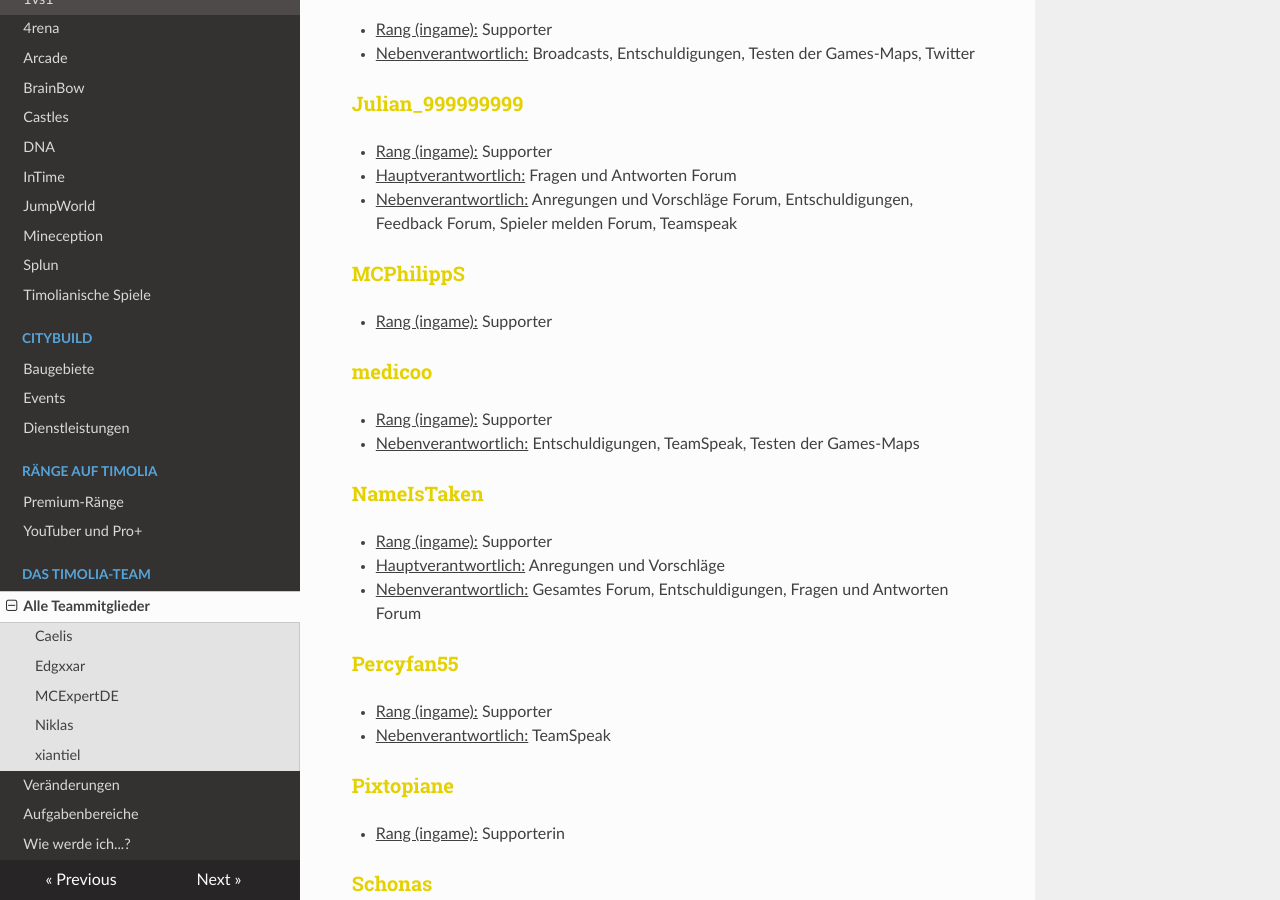
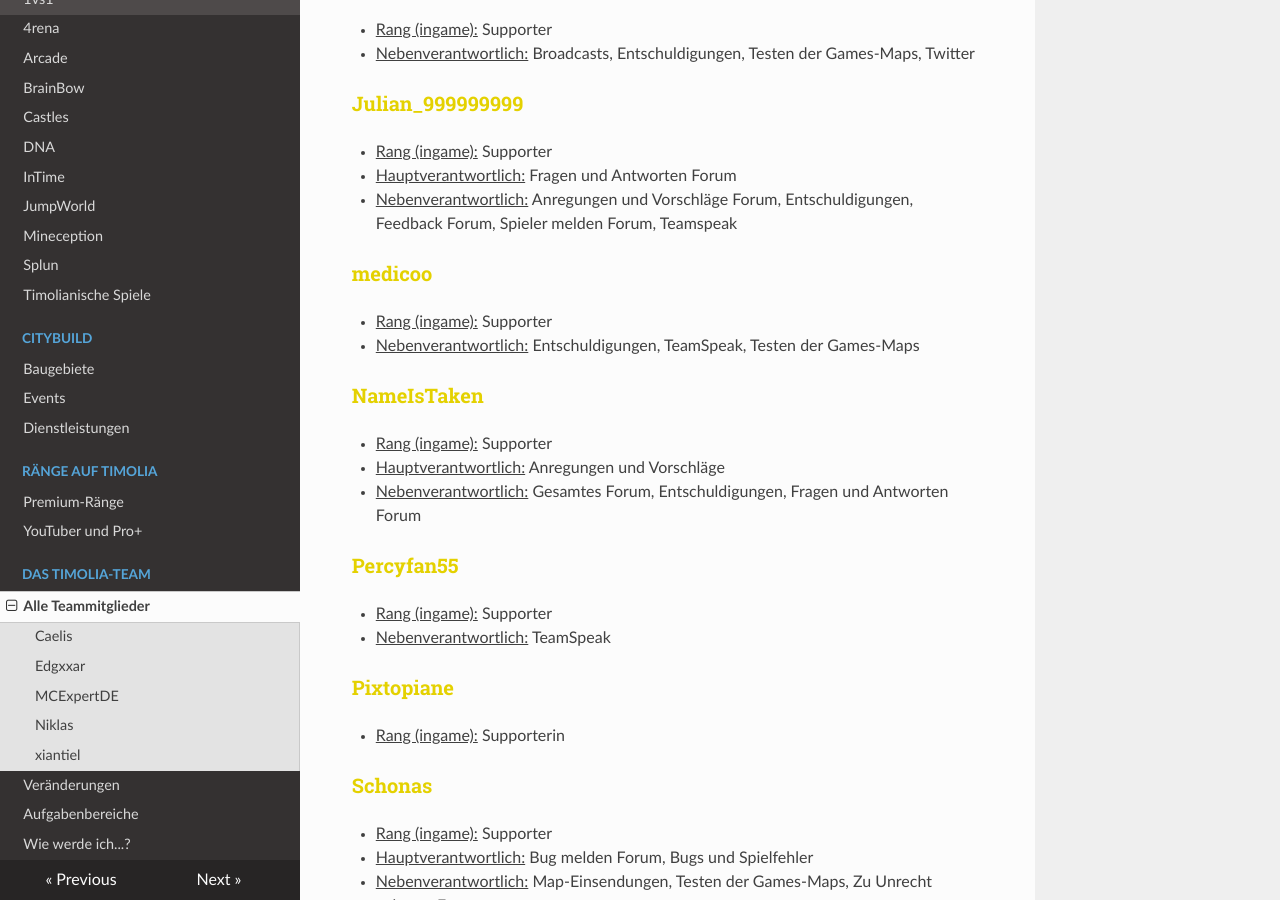
Before and after one commit to TimoliaDE/HowTo, an MkDocs documentation site: the page built from docs/team/members.md, in a window 1280 px wide and 900 px high, scrolled down 5687 px. Built offline with MkDocs 1.6.1, drawn with Linux system fonts in a browser that asks for light colours; nearby versions of some CDN libraries; old or Windows-style settings are respelled for this version of MkDocs.

Commit message:
Update members.md

```diff
--- a/docs/team/members.md
+++ b/docs/team/members.md
@@ -185,9 +185,6 @@ Sie stehen für alle grundlegenden Fragen und Reports zur Verfügung und sind di
 - <u>Hauptverantwortlich:</u> Fragen und Antworten Forum
 - <u>Nebenverantwortlich:</u> Anregungen und Vorschläge Forum, Entschuldigungen, Feedback Forum, Spieler melden Forum, Teamspeak
 
-###<strong><span style="color:#E4D100">MCPhilippS</span></strong>
-- <u>Rang (ingame):</u> Supporter
-
 ###<strong><span style="color:#E4D100">medicoo</span></strong>
 - <u>Rang (ingame):</u> Supporter
 - <u>Nebenverantwortlich:</u> Entschuldigungen, TeamSpeak, Testen der Games-Maps
```
